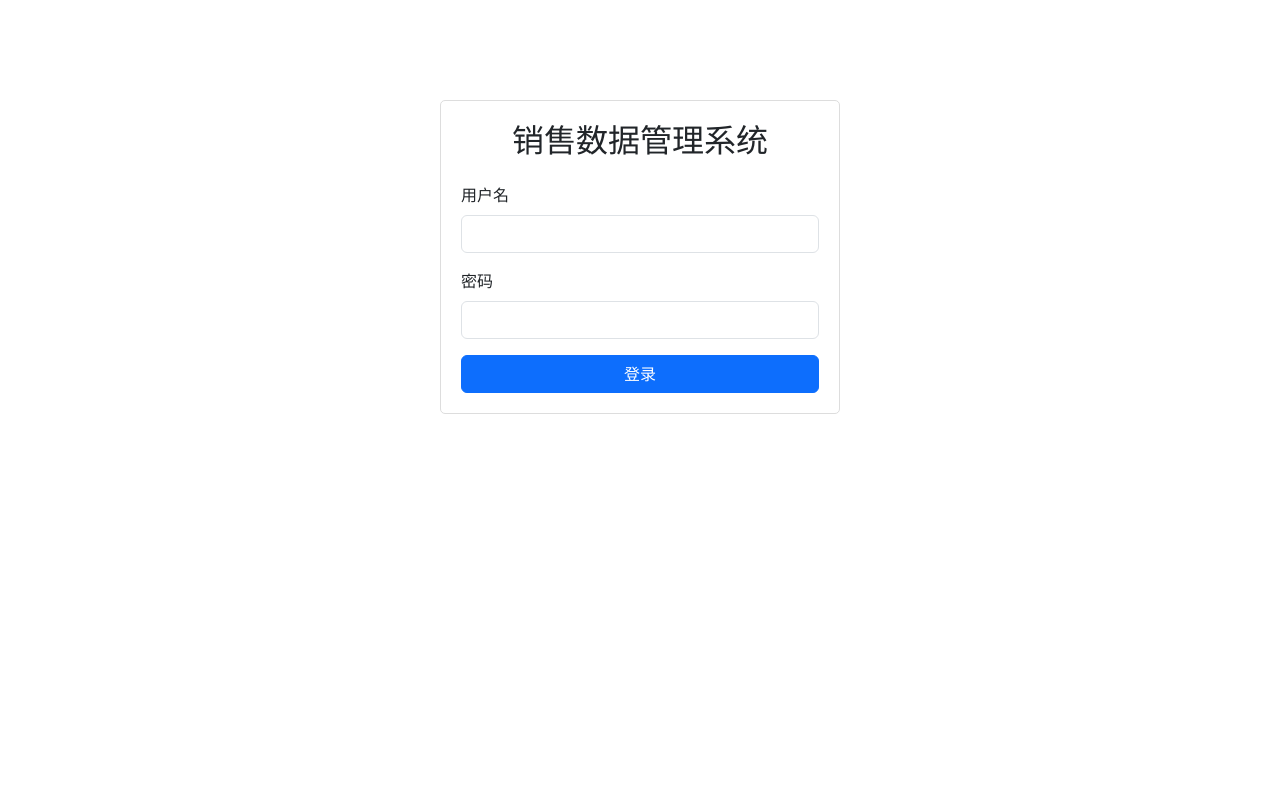
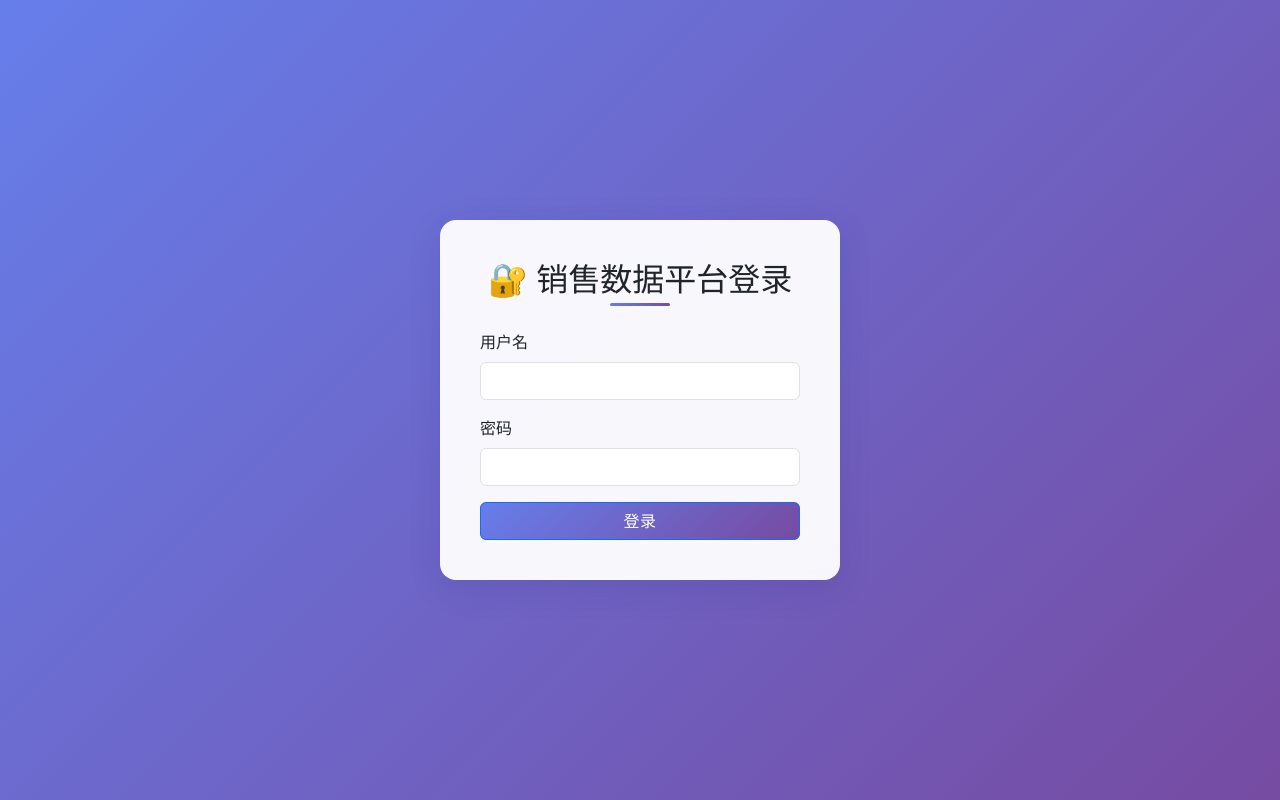
Before and after one commit to chengong20010/Affiliate-Data, a Flask app: page / in a window 1280 px wide. Run offline with Flask 3, Linux system fonts and the light colour scheme; some libraries are stand-ins or nearby versions.

Commit message:
git commit -m "解决登录问题"

```diff
--- a/app.py
+++ b/app.py
@@ -45,7 +45,7 @@ def init_db():
             )
         ''')
         cur.execute('''
-            CREATE TABLE IF NOT EXISTS sales (
+            CREATE TABLE IF NOT EXISTS sales_data (
                 id INT AUTO_INCREMENT PRIMARY KEY,
                 barcode VARCHAR(50) NOT NULL,
                 product_name VARCHAR(100) NOT NULL,
@@ -55,7 +55,7 @@ def init_db():
                 deduction_rate DECIMAL(5,2) NOT NULL,
                 deduction_amount DECIMAL(10,2) NOT NULL,
                 settlement_amount DECIMAL(10,2) NOT NULL,
-                `year_month` CHAR(7) NOT NULL,
+                `years_month` CHAR(7) NOT NULL,
                 `import_time` DATETIME NOT NULL,
                 client_name VARCHAR(100),
                 salesperson VARCHAR(50),
@@ -67,7 +67,7 @@ def init_db():
 
         # 插入测试用户
         test_users = [
-            ('admin', generate_password_hash('Admin@1234'), 'admin'),
+            ('admin', generate_password_hash('1234'), 'admin'),
             ('operator1', generate_password_hash('Operator1!'), 'operator')
         ]
         cur.executemany(
@@ -96,6 +96,13 @@ def login():
                 AND (login_attempts < 5 OR TIMESTAMPDIFF(MINUTE, last_login, NOW()) >= 30)
             """, (username,))
             user = cur.fetchone()
+
+            # cur.execute("""
+            #     SELECT id, password,
+            #     FROM operators
+            #     WHERE username = %s
+            #     """, (username,))
+            # opuser = cur.fetchone()
 
             if not user:
                 return render_template('error.html', message='账户已锁定或用户名不存在，请30分钟后再试')
@@ -153,19 +160,20 @@ def dashboard():
         # 查询销售数据
         cur.execute("""
             SELECT
-                barcode AS '商品条码',
+                product_barcode AS '商品条码',
                 product_name AS '商品名称',
-                quantity AS '销售数量',
-                unit_price AS '销售单价',
-                total_amount AS '销售金额',
+                sales_quantity AS '销售数量',
+                sales_price AS '销售单价',
+                sales_amount AS '销售金额',
                 deduction_rate AS '扣点比例',
                 deduction_amount AS '扣点金额',
                 settlement_amount AS '结算金额',
-                year_month AS '年月',
+                years_month AS '年月',
                 import_time AS '导入时间',
-                store_name AS '门店名称',
+                customer_name AS '客户名称',
+                salesperson AS '业务员',
                 operator AS '操作员'
-            FROM sales
+            FROM sales_data
             JOIN stores ON sales.store_id = stores.id
             ORDER BY import_time DESC
             LIMIT 1000
@@ -256,10 +264,10 @@ def import_data():
             # 批量插入数据库
             cur = mysql.connection.cursor()
             cur.executemany('''
-                INSERT INTO sales (
+                INSERT INTO sales_data (
                     barcode, product_name, quantity, unit_price, total_amount,
                     deduction_rate, deduction_amount, settlement_amount,
-                    year_month, import_time, client_name, salesperson, operator, store_id
+                    years_month, import_time, client_name, salesperson, operator, store_id
                 ) VALUES (%s, %s, %s, %s, %s, %s, %s, %s, %s, %s, %s, %s, %s, %s)
             ''', data_to_insert)
 
@@ -291,8 +299,8 @@ def export_data():
         query = """
             SELECT s.id, s.barcode, s.product_name, s.quantity, s.unit_price, s.total_amount,
                    s.deduction_rate, s.deduction_amount, s.settlement_amount,
-                   s.year_month, s.import_time, st.store_name, s.operator
-            FROM sales s
+                   s.years_month, s.import_time, st.store_name, s.operator
+            FROM sales_data s
             JOIN stores st ON s.store_id = st.id
             WHERE 1=1
         """
@@ -335,5 +343,5 @@ def export_data():
     return render_template('export.html', stores=stores)
 
 if __name__ == '__main__':
-    init_db()
+    # init_db()
     app.run(debug=True)
--- a/database.sql
+++ b/database.sql
@@ -19,7 +19,7 @@ CREATE TABLE IF NOT EXISTS sales_data (
     deduction_rate DECIMAL(5, 2) NOT NULL COMMENT '扣点比例',
     deduction_amount DECIMAL(10, 2) NOT NULL COMMENT '扣点金额',
     settlement_amount DECIMAL(10, 2) NOT NULL COMMENT '结算金额',
-    YEAR_MONTH  VARCHAR(7) NOT NULL COMMENT '年和月',
+    years_month  VARCHAR(7) NOT NULL COMMENT '年和月',
     import_time TIMESTAMP DEFAULT CURRENT_TIMESTAMP COMMENT '导入时间',
     customer_name VARCHAR(255) NOT NULL COMMENT '客户名称',
     salesperson VARCHAR(100) NOT NULL COMMENT '业务员',
@@ -27,4 +27,4 @@ CREATE TABLE IF NOT EXISTS sales_data (
 ) COMMENT '销售数据记录表';
 
 INSERT INTO operators (username, password, role)
-VALUES ('admin', 'admin123', 'admin');
+VALUES ('admin', '1234', 'admin');
--- a/templates/error.html
+++ b/templates/error.html
@@ -7,7 +7,7 @@
 <body>
     <div class="container mt-5">
         <div class="alert alert-danger">
-            <h4>{{ error_message }}</h4>
+            <h4>{{ message }}</h4>
         </div>
         <a href="/" class="btn btn-primary">返回首页</a>
     </div>
--- a/templates/login.html
+++ b/templates/login.html
@@ -4,18 +4,89 @@
     <title>登录</title>
     <link href="https://cdn.jsdelivr.net/npm/bootstrap@5.3.0/dist/css/bootstrap.min.css" rel="stylesheet">
     <style>
+        :root {
+            --primary-gradient: linear-gradient(135deg, #667eea 0%, #764ba2 100%);
+            --input-focus-border: #4f46e5;
+        }
+
+        body {
+            background: var(--primary-gradient);
+            min-height: 100vh;
+            display: grid;
+            place-items: center;
+            font-family: 'Segoe UI', system-ui, sans-serif;
+        }
+
         .login-container {
+            background: rgba(255, 255, 255, 0.95);
+            backdrop-filter: blur(10px);
             max-width: 400px;
-            margin: 100px auto;
-            padding: 20px;
-            border: 1px solid #ddd;
-            border-radius: 5px;
+            width: 90%;
+            padding: 2.5rem;
+            border-radius: 1rem;
+            box-shadow: 0 8px 32px rgba(31, 38, 135, 0.15);
+            transform: translateY(0);
+            transition: transform 0.3s ease;
+        }
+
+        .login-container:hover {
+            transform: translateY(-5px);
+        }
+
+        h2 {
+            color: #1a237e;
+            font-weight: 600;
+            margin-bottom: 2rem;
+            position: relative;
+            padding-bottom: 0.5rem;
+        }
+
+        h2::after {
+            content: '';
+            position: absolute;
+            bottom: 0;
+            left: 50%;
+            transform: translateX(-50%);
+            width: 60px;
+            height: 3px;
+            background: var(--primary-gradient);
+            border-radius: 2px;
+        }
+
+        .form-control:focus {
+            border-color: var(--input-focus-border);
+            box-shadow: 0 0 0 0.25rem rgba(79, 70, 229, 0.25);
+        }
+
+        .btn-primary {
+            background: var(--primary-gradient);
+            border: none;
+            padding: 0.75rem;
+            font-weight: 500;
+            letter-spacing: 0.5px;
+            transition: opacity 0.3s ease;
+        }
+
+        .btn-primary:hover {
+            opacity: 0.9;
+        }
+
+        @media (max-width: 576px) {
+            .login-container {
+                margin: 1rem;
+                padding: 1.5rem;
+            }
         }
     </style>
+<!DOCTYPE html>
+<html>
+<head>
+    <title>登录</title>
+    <link href="https://cdn.jsdelivr.net/npm/bootstrap@5.3.0/dist/css/bootstrap.min.css" rel="stylesheet">
 </head>
 <body>
     <div class="login-container">
-        <h2 class="text-center mb-4">销售数据管理系统</h2>
+        <h2 class="text-center mb-4">🔐 销售数据平台登录</h2>
         <form method="POST">
             <div class="mb-3">
                 <label class="form-label">用户名</label>
```
Also changed, not shown: pytest.py (+30 -14 lines).
